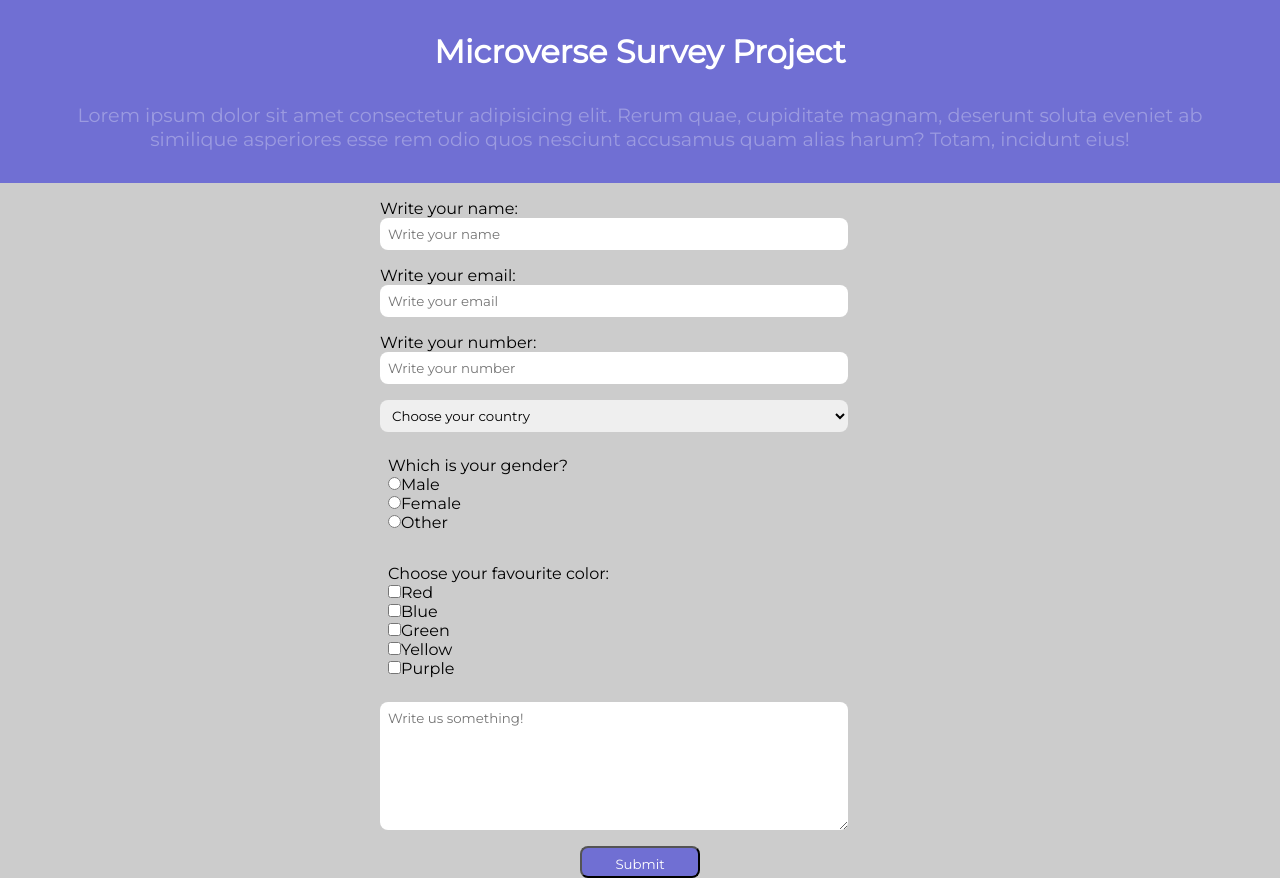
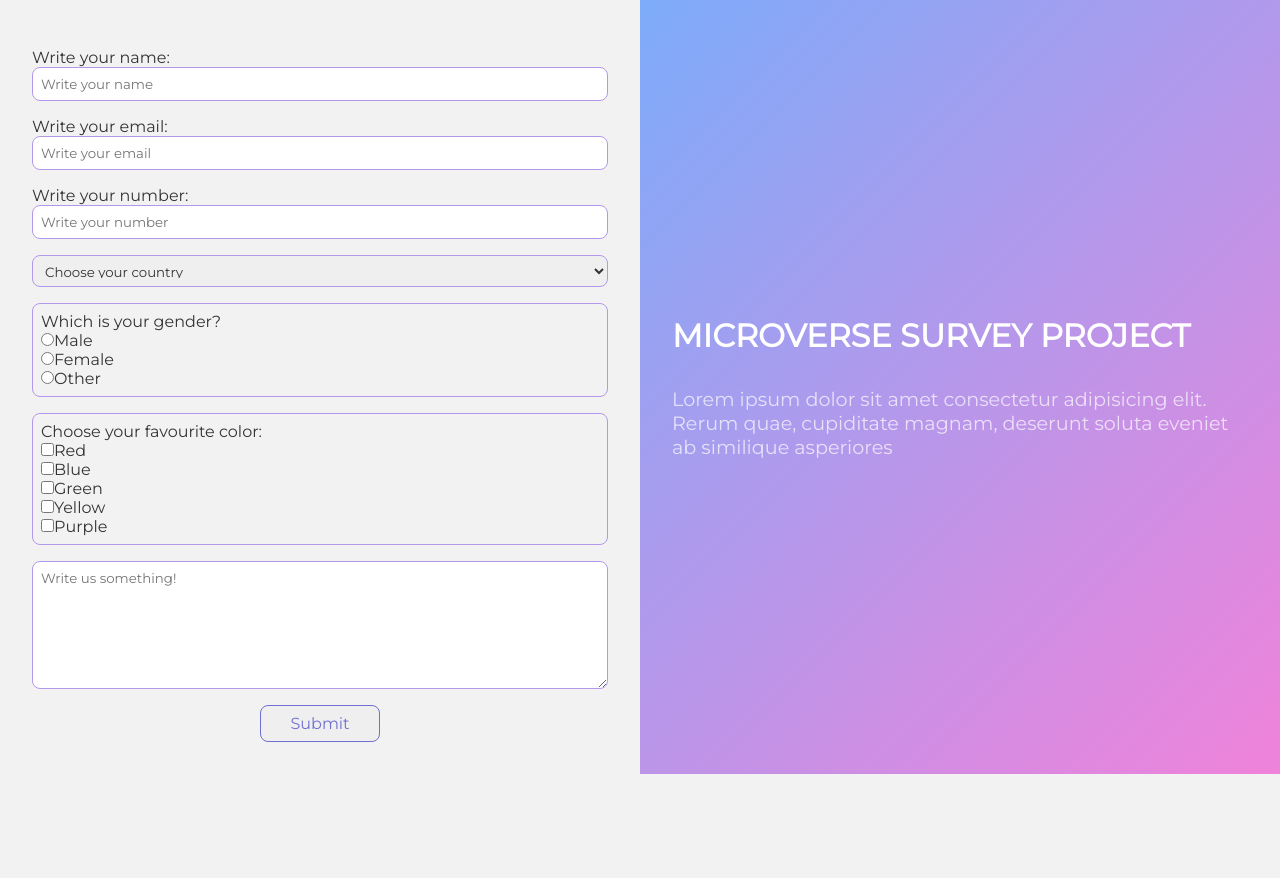
Before and after one commit to andynarf/Survey-Project, a plain HTML site: page index.html in a window 1280 px wide. After the commit the page ends 800 px from the top, so only its background shows below. Drawn offline with Linux system fonts and the light colour scheme.

Commit message:
details added

```diff
--- a/css/style.css
+++ b/css/style.css
@@ -5,15 +5,18 @@
     padding: 0;
     box-sizing: border-box;
     font-family: 'Montserrat', sans-serif;
+    color: rgb(53, 51, 51);
+    transition: .5s all ease-in-out;
 }
 
 body {
-    background: #CCC;
+    background: rgb(243, 242, 242);
 }
 
 
 .form-description {
-    background: #706fd3;
+    background: linear-gradient(135deg, #7dacfa 0%,#f082da 100%); /* W3C, IE10+, FF16+, Chrome26+, Opera12+, Safari7+ */
+    ;
     padding: 2rem;
 }
 
@@ -21,21 +24,17 @@
     color: #FFF;
     font-weight: 700;
     text-align: center;
+    text-transform: uppercase;
 }
 
 .description {
     color: #FFF;
     margin-top: 2rem;
     font-size: 1.2rem;
-    opacity: .3;
+    opacity: .7;
     text-align: center;
 }
 
-.form {
-    display: flex;
-    justify-content: center;
-
-}
 
 .center {
     width: 520px;
@@ -51,9 +50,9 @@
 
 .input {
     padding: .5rem;
-    width: 90%;
+    width: 100%;
     border-radius: .5rem;
-    border: none;
+    border: 1px solid #B299EB;
 }
 
 select {
@@ -65,17 +64,22 @@
 }
 
 .btn {
-    background: #706fd3;
-    color: #FFF;
-    height: 2rem;
+    border: 1px solid #706fd3;
+    color: #706fd3;
+    font-size: 1rem;
     display: flex;
     justify-content: center;
     align-items: center;
     padding: .5rem;
     width: 120px;
     border-radius: .5rem;
+    transition: .5s all ease-in-out;
+}
 
-
+.btn:hover {
+    background: #706fd3;
+    color: #FFF;
+    cursor: pointer;
 }
 .container{
     width: 100%;
@@ -83,3 +87,35 @@
     justify-content: center;
 
 }
+
+
+#survey-form {
+    padding: 2rem;
+    width: 100%;
+}
+
+
+@media screen and (min-width: 720px) {
+    .main-container {
+        display: flex;
+        width: 100vw;
+        flex-direction: row-reverse;
+    }
+
+    .form-description {
+        width: 50vw;
+        height: 100%;
+        display: flex;
+        flex-wrap: wrap;
+        justify-content: center;
+        align-items: center;
+    }
+
+    .title {
+        text-align: left;
+    }
+
+    .description {
+        text-align: left;
+    }
+}
--- a/index.html
+++ b/index.html
@@ -9,14 +9,16 @@
 
 
   <body>
-    <div class="form-description">
-        <h1 id="title" class="title">Microverse Survey Project </h1>
-        <p id="description" class="description"> Lorem ipsum dolor sit amet consectetur adipisicing elit. Rerum quae, cupiditate magnam, deserunt soluta eveniet ab similique asperiores esse rem odio quos nesciunt accusamus quam alias harum? Totam, incidunt eius!</p>
-
+    <div class="main-container">
+    <div class="form-container">
+        <div class="form-description">
+          <div class="wrap-description">
+              <h1 id="title" class="title">Microverse Survey Project </h1>
+              <p id="description" class="description"> Lorem ipsum dolor sit amet consectetur adipisicing elit. Rerum quae, cupiditate magnam, deserunt soluta eveniet ab similique asperiores</p>
+          </div>
+        </div>
     </div>
-
     <form id="survey-form" class="form">
-      <div class="center">
           <label id="name-label">
               Write your name:
               <input id="name" placeholder='Write your name' class="input" required>
@@ -60,9 +62,8 @@
             </div>
             <textarea class="space input" placeholder="Write us something!"></textarea>
            <div class='container'> <input id="submit" type="submit" class="space btn"></div>
-      </div>
     </form>
-
+  </div>
     <script src="https://cdn.freecodecamp.org/testable-projects-fcc/v1/bundle.js"></script>
     <script  src="js/index.js"></script>
   </body>
```
